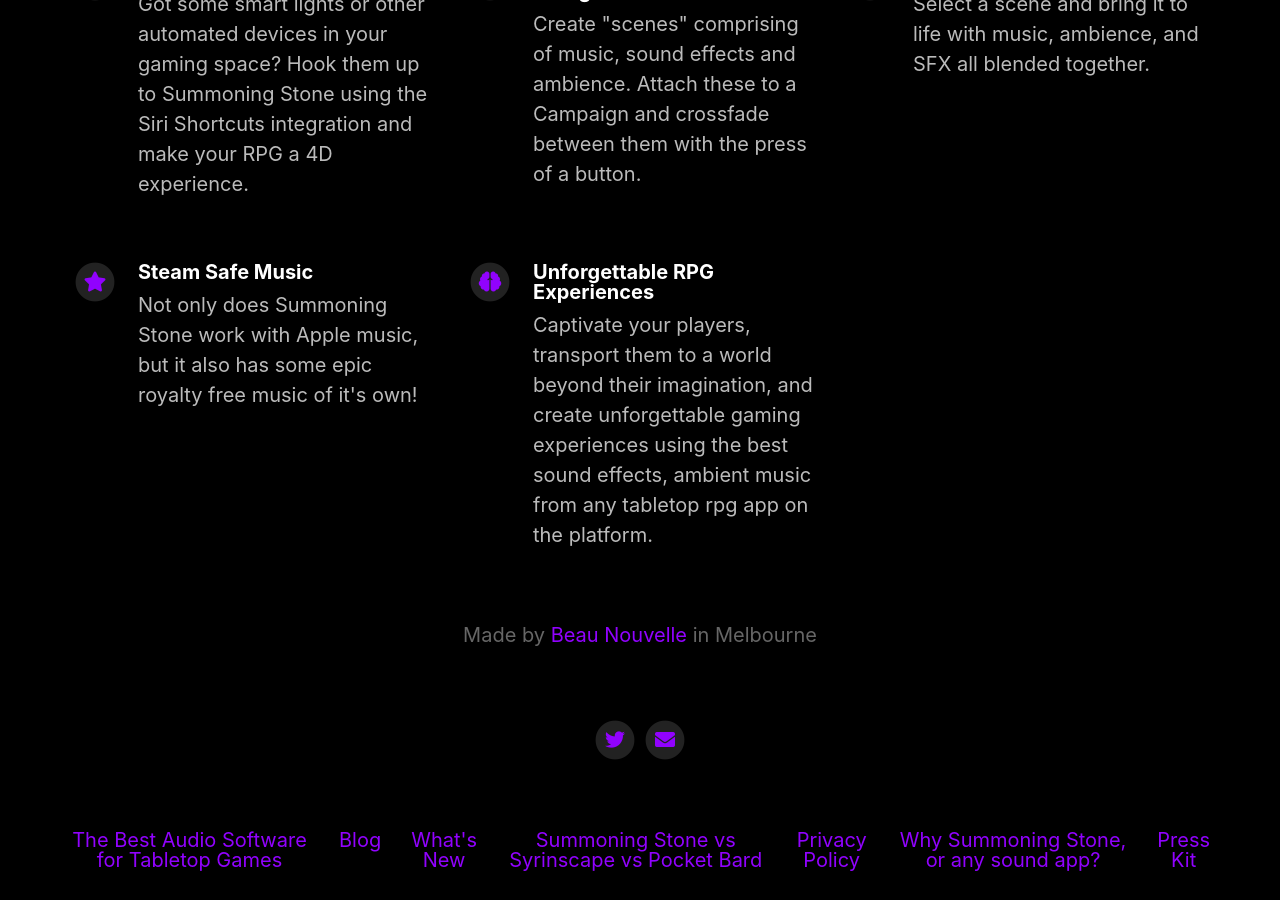
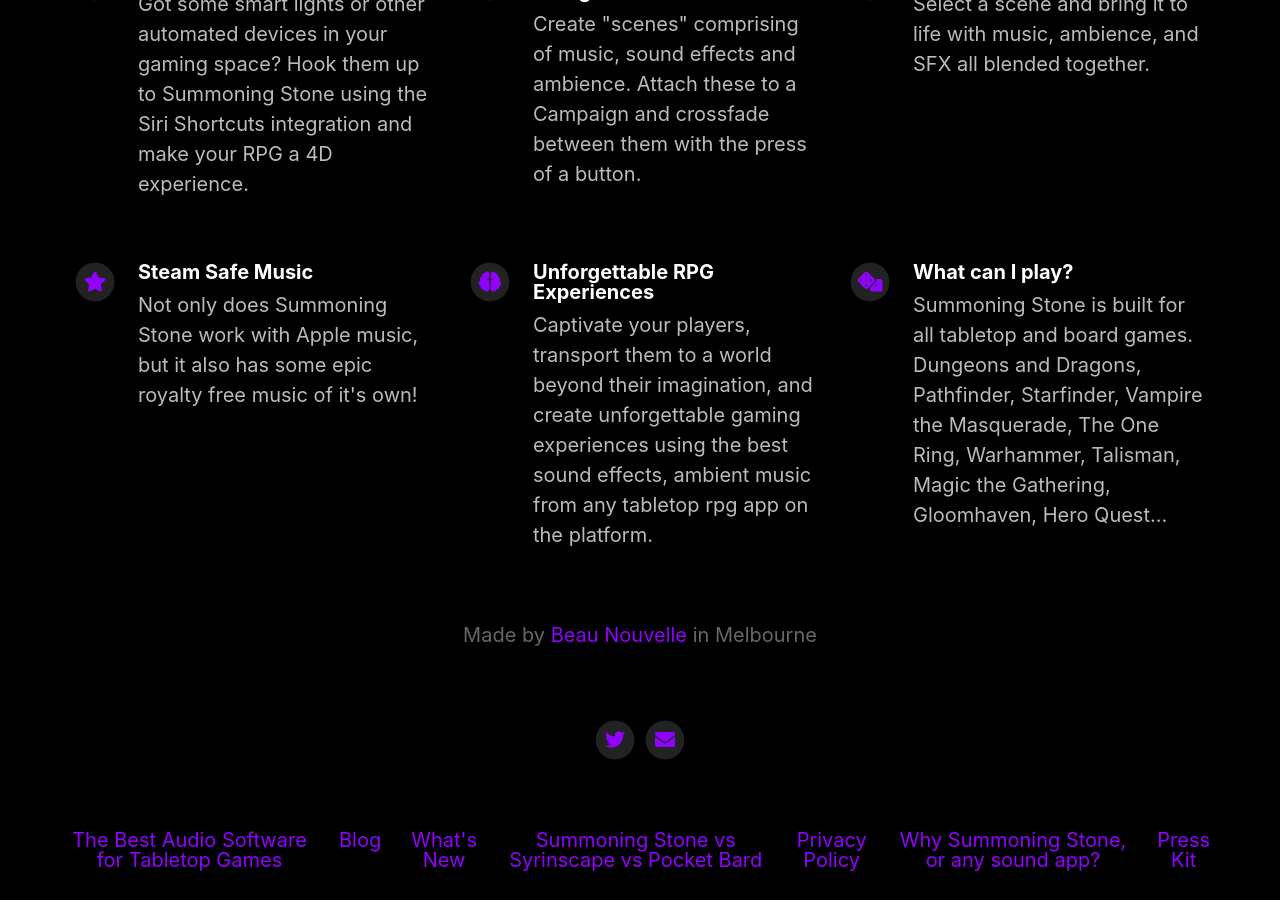
Before and after one commit to BeauNouvelle/summoning-stone-web, a Jekyll site: the page built from index.html, in a window 1280 px wide and 900 px high, scrolled down 1424 px. Built offline with Jekyll 4.4.1, drawn with Linux system fonts in a browser that asks for light colours; nearby versions of some CDN libraries.

Commit message:
added one more for SEO

```diff
--- a/_config.yml
+++ b/_config.yml
@@ -65,6 +65,10 @@ features                                  :
     description                           : Captivate your players, transport them to a world beyond their imagination, and create unforgettable gaming experiences using the best sound effects, ambient music from any tabletop rpg app on the platform.
     fontawesome_icon_name                 : brain
 
+  - title                                 : What can I play?
+    description                           : Summoning Stone is built for all tabletop and board games. Dungeons and Dragons, Pathfinder, Starfinder, Vampire the Masquerade, The One Ring, Warhammer, Talisman, Magic the Gathering, Gloomhaven, Hero Quest...
+    fontawesome_icon_name                 : dice
+
 
 # Theme Settings
 topbar_color                              : "#000000"
```
